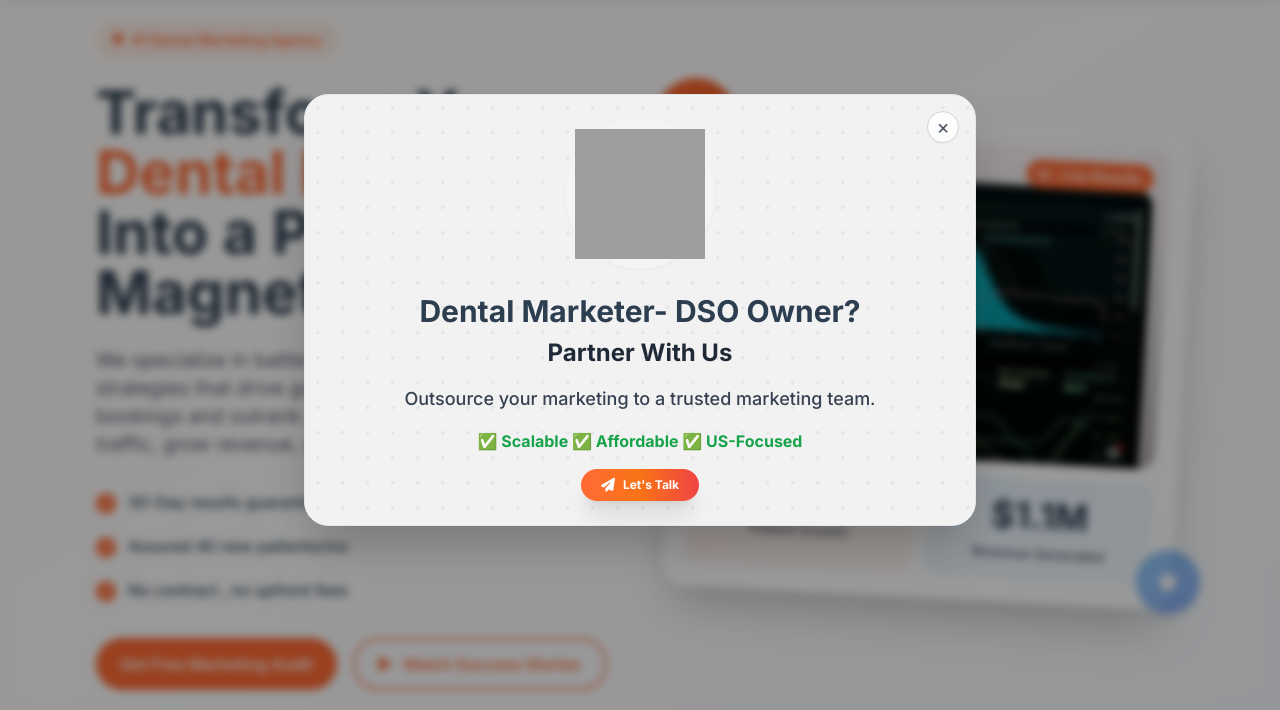
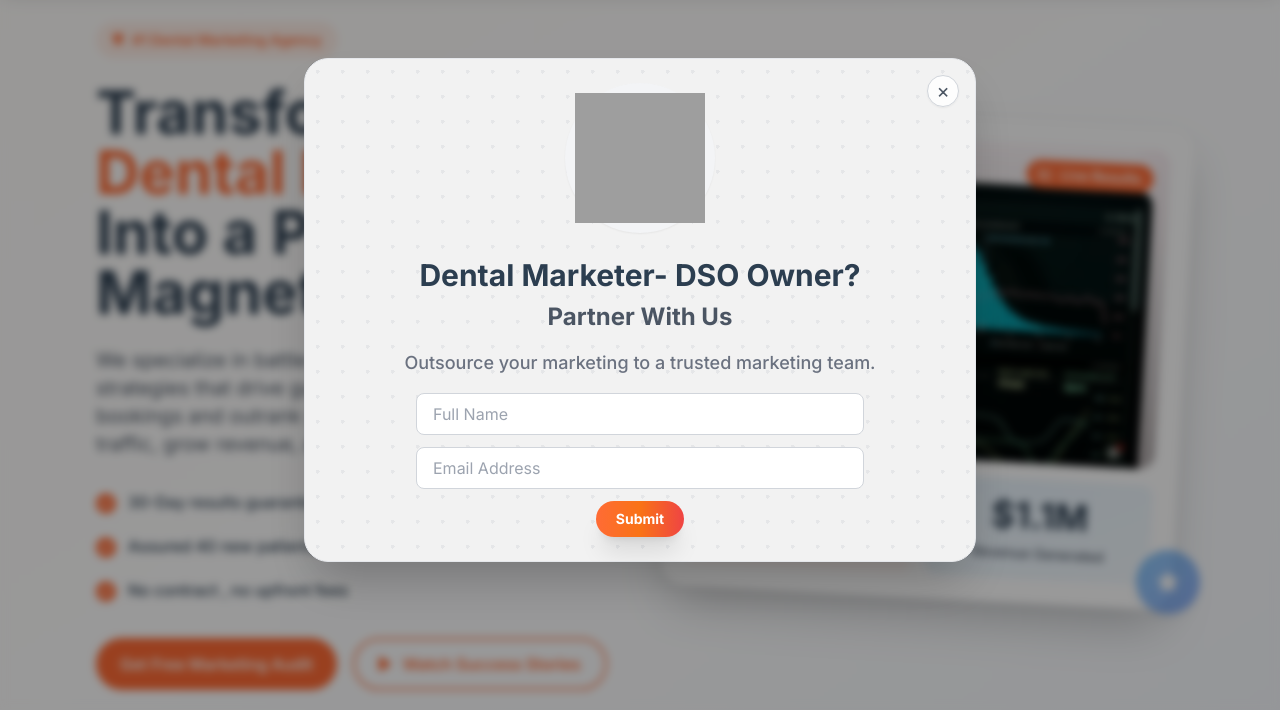
Before and after one commit to Pratip007/Clixio-landingpage, a plain HTML site: page index.html in a window 1280 px wide. Shown: the part 90-800 px from the top of the page. Drawn offline with nearby package versions, Linux system fonts and the light colour scheme; grey boxes are pictures that could not be loaded.

```diff
--- a/index.html
+++ b/index.html
@@ -184,41 +184,7 @@
 
         /* Marketing Popup Modal Animations */
         #marketing-modal {
-            transition: all 0.5s ease-in-out;
-        }
-
-        #marketing-modal.slide-in {
-            animation: slideInFromTop 0.6s ease-out;
-        }
-
-        @keyframes slideInFromTop {
-            0% {
-                transform: translateY(-100%);
-                opacity: 0;
-            }
-            100% {
-                transform: translateY(0);
-                opacity: 1;
-            }
-        }
-
-        #marketing-modal .bg-white {
-            transition: all 0.5s ease-in-out;
-        }
-
-        #marketing-modal.slide-in .bg-white {
-            animation: modalSlideIn 0.6s ease-out;
-        }
-
-        @keyframes modalSlideIn {
-            0% {
-                transform: translateY(-50px) scale(0.9);
-                opacity: 0;
-            }
-            100% {
-                transform: translateY(0) scale(1);
-                opacity: 1;
-            }
+            transition: opacity 0.3s ease-in-out;
         }
 
         @media (max-width: 640px) {
@@ -1573,18 +1539,24 @@
               <span class="md:hidden">Dental Marketer-<br>DSO Owner?</span>
               <span class="hidden md:inline">Dental Marketer- DSO Owner?</span>
             </h2>
-            <h3 class="text-base md:text-2xl  text-gray-800 leading-tight font-bold">Partner With Us</h3>
+            <h3 class="text-base md:text-2xl  text-gray-600 leading-tight font-bold">Partner With Us</h3>
           </div>
-          <p class="text-gray-700 text-xs md:text-lg font-medium leading-relaxed">Outsource your marketing to a trusted marketing team.</p>
-          <div class="hidden md:flex text-green-600 font-bold text-xs md:text-base items-center justify-center gap-1">✅ Scalable ✅ Affordable ✅ US-Focused</div>
-
-          <!-- CTA Button -->
-          <div class="flex justify-center mt-3 md:mt-6">
-            <button class="bg-gradient-to-r from-primary via-orange-500 to-red-500 text-white font-bold px-5 py-1.5 rounded-full shadow-xl hover:shadow-2xl hover:scale-105 transition-all duration-300 focus:outline-none w-auto text-xs flex items-center justify-center gap-2">
-              <i class="fas fa-paper-plane text-white text-sm"></i>
-              Let's Talk
-            </button>
-          </div>
+          <p class="text-gray-500 text-xs md:text-lg font-medium leading-relaxed">Outsource your marketing to a trusted marketing team.</p>
+
+          <!-- Contact Form -->
+          <form class="space-y-3 mt-4 md:mt-6 max-w-xs md:max-w-md mx-auto">
+            <div>
+              <input type="text" placeholder="Full Name" required class="w-full px-4 py-2 border border-gray-300 rounded-lg text-sm md:text-base focus:outline-none focus:ring-2 focus:ring-primary focus:border-transparent transition-all duration-200">
+            </div>
+            <div>
+              <input type="email" placeholder="Email Address" required class="w-full px-4 py-2 border border-gray-300 rounded-lg text-sm md:text-base focus:outline-none focus:ring-ring-primary focus:border-transparent transition-all duration-200">
+            </div>
+            <div class="flex justify-center mt-4">
+              <button type="submit" class="bg-gradient-to-r from-primary via-orange-500 to-red-500 text-white font-bold px-5 py-2 rounded-full shadow-xl hover:shadow-2xl hover:scale-105 transition-all duration-300 focus:outline-none text-sm">
+                Submit
+              </button>
+            </div>
+          </form>
         </div>
       </div>
     </div>
--- a/script.js
+++ b/script.js
@@ -988,16 +988,15 @@ function initContactModal() {
     }
 }
 
-// Show marketing popup after 3 seconds with slide-in animation
+// Show marketing popup after 3 seconds without animation
 window.addEventListener('DOMContentLoaded', function() {
   const modal = document.getElementById('marketing-modal');
   const closeBtn = document.getElementById('close-marketing-modal');
 
   if (modal) {
-    // Show modal after 3 seconds with animation
+    // Show modal after 3 seconds without animation
     setTimeout(() => {
       modal.classList.remove('hidden');
-      modal.classList.add('slide-in');
       document.body.style.overflow = 'hidden'; // Prevent background scrolling
     }, 3000);
   }
@@ -1005,7 +1004,6 @@ window.addEventListener('DOMContentLoaded', function() {
   if (closeBtn) {
     closeBtn.addEventListener('click', () => {
       modal.classList.add('hidden');
-      modal.classList.remove('slide-in');
       document.body.style.overflow = ''; // Restore scrolling
     });
   }
@@ -1015,7 +1013,6 @@ window.addEventListener('DOMContentLoaded', function() {
     modal.addEventListener('click', (e) => {
       if (e.target === modal) {
         modal.classList.add('hidden');
-        modal.classList.remove('slide-in');
         document.body.style.overflow = '';
       }
     });
@@ -1025,7 +1022,6 @@ window.addEventListener('DOMContentLoaded', function() {
   document.addEventListener('keydown', (e) => {
     if (e.key === 'Escape' && !modal.classList.contains('hidden')) {
       modal.classList.add('hidden');
-      modal.classList.remove('slide-in');
       document.body.style.overflow = '';
     }
   });
```
